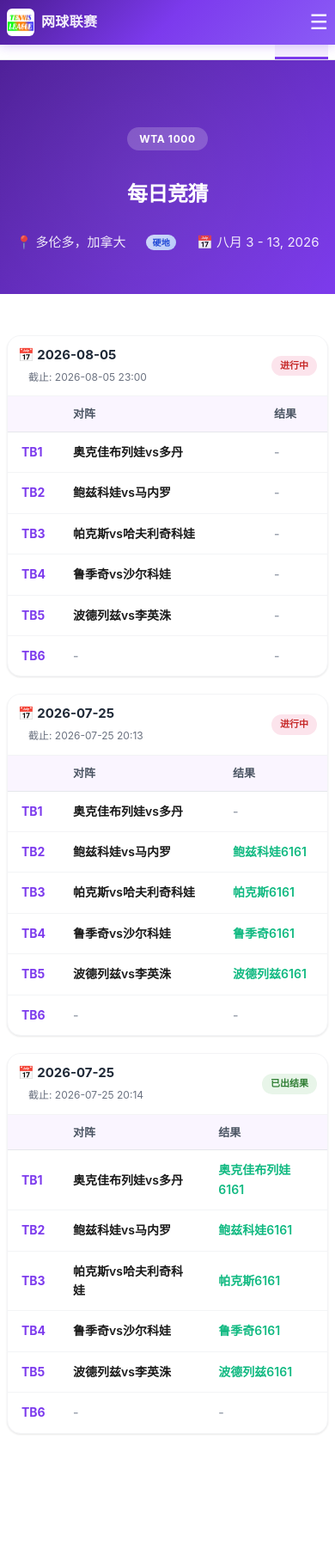
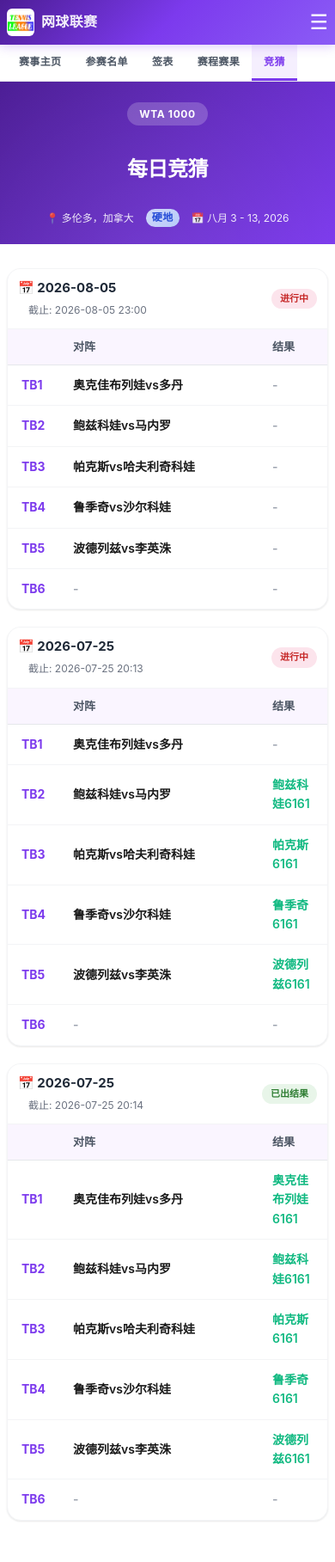
Before and after one commit to linbo98705/wta, a Flask app: page /tournament/3/guesses in a window 390 px wide. Shown: the whole page at 86% size. Before the commit the page ends 1669 px from the top, so only its background shows below. Run offline with Flask 3, Linux system fonts and the light colour scheme; data comes from the database, SQL or seed files in the repository.

Commit message:
全页面移动端适配修复：导航、子导航、赛事头部、参赛名单、签表、竞猜页等

```diff
--- a/static/css/style.css
+++ b/static/css/style.css
@@ -2881,13 +2881,258 @@ textarea.form-control {
         display: flex;
         flex-direction: column;
         position: absolute;
-        top: 48px;
+        top: 52px;
         left: 0;
         right: 0;
         background: var(--purple);
         padding: 8px;
     }
     .mobile-menu-btn { display: block; }
+
+    /* ─── 前端页面移动端优化 ─── */
+
+    /* 赛事子导航：横向滚动 */
+    .tournament-subnav {
+        position: sticky;
+        top: 0;
+        overflow-x: auto;
+        -webkit-overflow-scrolling: touch;
+        scrollbar-width: none;
+    }
+
+    .tournament-subnav::-webkit-scrollbar {
+        display: none;
+    }
+
+    .tournament-subnav .container {
+        min-width: max-content;
+        gap: 0;
+    }
+
+    .tournament-subnav a {
+        padding: 10px 14px;
+        font-size: 0.75rem;
+        white-space: nowrap;
+    }
+
+    /* 赛事头部：紧凑化 */
+    .tournament-header {
+        padding: 24px 0 20px;
+    }
+
+    .tournament-header-content {
+        padding: 0 16px;
+    }
+
+    .tournament-header h1 {
+        font-size: 1.25rem;
+        margin-bottom: 6px;
+    }
+
+    .tournament-header-meta {
+        flex-wrap: wrap;
+        gap: 6px 14px;
+        font-size: 0.75rem;
+    }
+
+    .tournament-header-meta span {
+        font-size: 0.75rem;
+    }
+
+    /* 快捷入口：两列布局 */
+    #quickLinks {
+        grid-template-columns: repeat(2, 1fr) !important;
+        gap: 10px !important;
+    }
+
+    .quick-link-card {
+        padding: 14px 12px !important;
+    }
+
+    .quick-link-icon {
+        width: 40px;
+        height: 40px;
+        margin-bottom: 8px !important;
+    }
+
+    .quick-link-icon svg {
+        width: 20px;
+        height: 20px;
+    }
+
+    /* 首页赛事卡片：单列 */
+    .tournament-grid {
+        grid-template-columns: 1fr;
+        gap: 14px;
+    }
+
+    /* section 间距缩小 */
+    .section {
+        padding: 28px 0;
+    }
+
+    .section-header {
+        margin-bottom: 18px;
+    }
+
+    .section-header h2 {
+        font-size: 1.25rem;
+    }
+
+    .section-header p {
+        font-size: 0.8125rem;
+    }
+
+    /* 数据表格：横向滚动 + 紧凑 */
+    .data-table {
+        font-size: 0.8125rem;
+    }
+
+    .data-table th,
+    .data-table td {
+        padding: 10px 12px;
+    }
+
+    /* 参赛名单表格：隐藏部分列 */
+    .player-list-card .data-table th:nth-child(3),
+    .player-list-card .data-table td:nth-child(3),
+    .player-list-card .data-table th:nth-child(6),
+    .player-list-card .data-table td:nth-child(6) { display: none; }
+
+    /* 签表容器：横向滚动 */
+    .bracket-container {
+        overflow-x: auto;
+        -webkit-overflow-scrolling: touch;
+    }
+
+    .bracket-wrap {
+        min-width: 700px;
+    }
+
+    /* 比赛卡片：更紧凑 */
+    .match-card {
+        border-radius: 12px;
+    }
+
+    .match-card-body {
+        padding: 12px 14px;
+    }
+
+    .mc-player-name {
+        font-size: 0.8125rem;
+    }
+
+    .mc-player-score {
+        font-size: 0.875rem;
+    }
+
+    /* 筛选/视图切换按钮：缩小 */
+    .view-toggle,
+    .view-btn {
+        font-size: 0.75rem;
+        padding: 6px 12px;
+    }
+
+    /* 卡片头部：纵向排列 */
+    .card-header {
+        flex-wrap: wrap;
+        gap: 10px;
+    }
+
+    .card-header h2,
+    .card-header h3 {
+        font-size: 1rem;
+    }
+
+    /* 竞猜页面优化 */
+    .dg-card {
+        margin-bottom: 14px;
+    }
+
+    .dg-table {
+        font-size: 0.8125rem;
+    }
+
+    .dg-table th,
+    .dg-table td {
+        padding: 8px 10px;
+    }
+
+    .dg-tb {
+        width: 40px;
+        font-size: 0.75rem;
+    }
+
+    .dg-result {
+        width: 80px;
+        font-size: 0.75rem;
+    }
+
+    .dg-deadline {
+        font-size: 0.75rem;
+    }
+
+    /* 登录页优化 */
+    .section > .container > div[style*="max-width:420px"] {
+        margin: 30px auto !important;
+    }
+
+    /* 容器内边距减小 */
+    .container {
+        padding: 0 14px;
+    }
+
+    /* 徽章/标签缩小 */
+    .badge {
+        font-size: 0.6875rem;
+        padding: 2px 8px;
+    }
+
+    .seed-badge {
+        min-width: 22px;
+        height: 20px;
+        padding: 0 6px;
+        font-size: 0.6875rem;
+        border-radius: 5px;
+    }
+
+    .seed-badge.seed-top4 {
+        min-width: 24px;
+        height: 22px;
+        font-size: 0.75rem;
+    }
+
+    .seed-badge.seed-top8 {
+        min-width: 22px;
+        height: 20px;
+        font-size: 0.6875rem;
+    }
+
+    /* 按钮更紧凑 */
+    .btn {
+        padding: 8px 14px;
+        font-size: 0.8125rem;
+    }
+
+    .btn-sm {
+        padding: 5px 10px;
+        font-size: 0.75rem;
+    }
+
+    /* 表单更紧凑 */
+    .form-group {
+        margin-bottom: 12px;
+    }
+
+    .form-group label {
+        font-size: 0.8125rem;
+        margin-bottom: 5px;
+    }
+
+    .form-control {
+        padding: 8px 12px;
+        font-size: 0.875rem;
+    }
 
     .admin-layout {
         grid-template-columns: 1fr;
```
